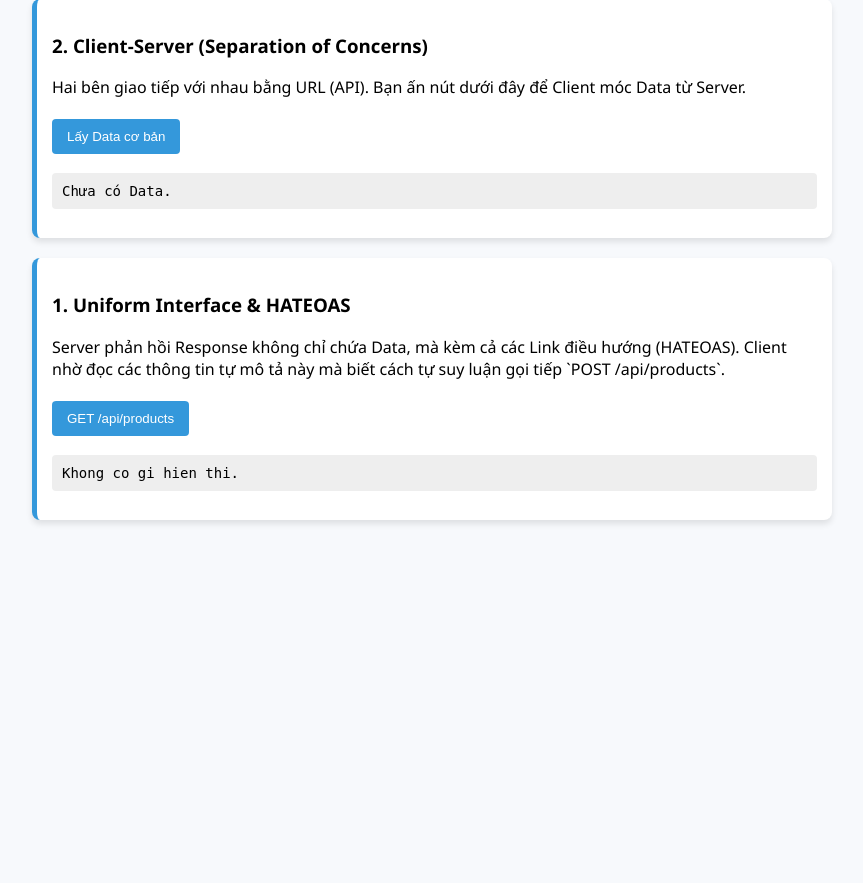
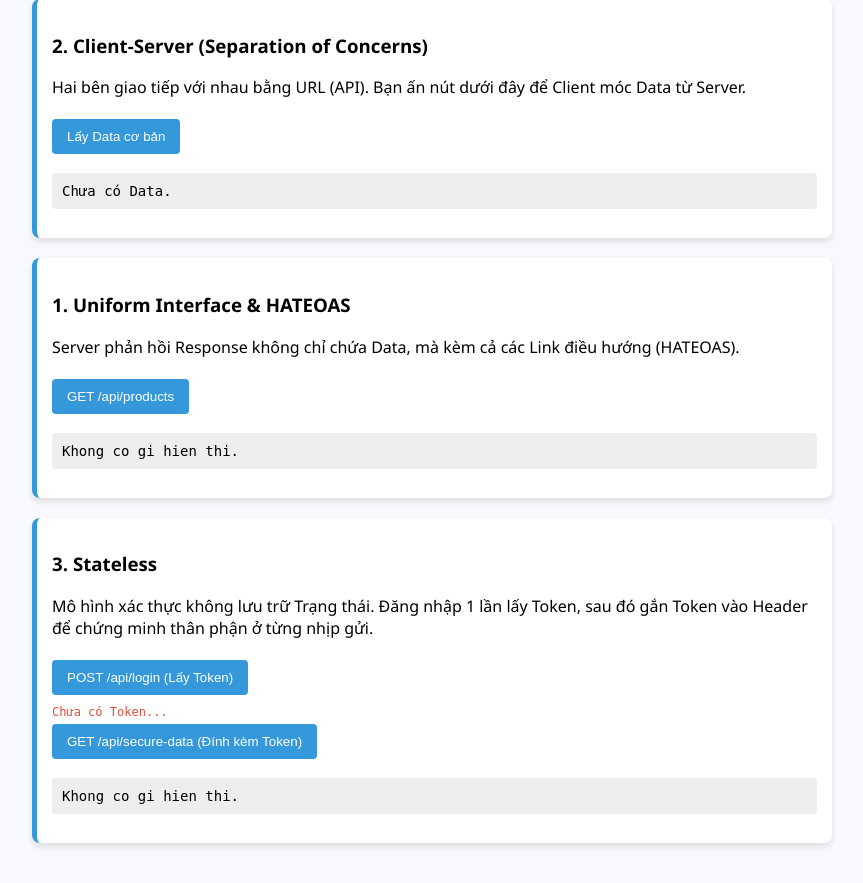
Before and after one commit to congkx123789/2526II_INT3505_1, a Flask app: page / in a window 1280 px wide. Shown: the part 107-990 px from the top of the page, without its empty margins (208-1071 px from the left). Before the commit the page ends 631 px from the top, so only its background shows below. Run offline with Flask 3, Linux system fonts and the light colour scheme.

Commit message:
stateless

```diff
--- a/Week2/REST_Demo_Flask/app.py
+++ b/Week2/REST_Demo_Flask/app.py
@@ -1,6 +1,8 @@
 from flask import Flask, request, jsonify, render_template
+import jwt
 
 app = Flask(__name__)
+app.config['SECRET_KEY'] = 'my_super_secret_key'
 
 # Mock Database
 db_products = [
@@ -18,13 +20,8 @@ def index():
 # ==========================================================
 # 1. Uniform Interface & HATEOAS
 # ==========================================================
-# Cung cấp giao diện đồng nhất: '/api/products' (Dùng chung 1 Danh từ, khác Động từ GET/POST)
 @app.route('/api/products', methods=['GET'])
 def get_products():
-    """
-    HATEOAS: Phản hồi không chỉ có Data, mà có đính kèm các hyperlink
-    hướng dẫn Client hành động tiếp theo có thể làm gì với Resource này.
-    """
     response_data = {
         "data": db_products,
         "links": [
@@ -36,12 +33,41 @@ def get_products():
 
 @app.route('/api/products', methods=['POST'])
 def add_product():
-    """
-    Sử dụng đúng HTTP Method POST để tạo mới tài nguyên thay vì dùng Endpoint lạ.
-    """
     new_product = request.json
     db_products.append(new_product)
     return jsonify({"message": "Product created successfully", "product": new_product}), 201
 
+# ==========================================================
+# 3. Stateless
+# ==========================================================
+@app.route('/api/login', methods=['POST'])
+def login():
+    """
+    Client lấy Token. Server KHÔNG LƯU session trong RAM hay ổ cứng.
+    """
+    data = request.json
+    if data and data.get('username') == 'admin':
+        token = jwt.encode({'user': 'admin'}, app.config['SECRET_KEY'], algorithm='HS256')
+        return jsonify({'token': token}), 200
+    return jsonify({'message': 'Invalid credentials'}), 401
+
+@app.route('/api/secure-data', methods=['GET'])
+def secure_data():
+    """
+    Client BẮT BUỘC gửi kèm Token ở mọi Request nếu muốn pass qua cửa này.
+    Server tự giải nghĩa Token chứ Server không tra Session từ Database.
+    Hệ thống lúc này có Scale 10 máy lên cũng không sập vì chia sẻ Session dễ dàng.
+    """
+    token = request.headers.get('Authorization')
+    if not token:
+        return jsonify({'message': 'Token is missing!'}), 401
+
+    try:
+        token = token.split(" ")[1] # Xóa chữ Bearer
+        decoded = jwt.decode(token, app.config['SECRET_KEY'], algorithms=['HS256'])
+        return jsonify({'message': 'Welcome admin!', 'secret_data': 'Phi trạng thái có nghĩa là Server quên bạn ngay sau khi gửi xong Request.'})
+    except Exception as e:
+        return jsonify({'message': 'Token is invalid!', 'error': str(e)}), 401
+
 if __name__ == '__main__':
     app.run(debug=True, port=5000)
--- a/Week2/REST_Demo_Flask/templates/index.html
+++ b/Week2/REST_Demo_Flask/templates/index.html
@@ -33,6 +33,14 @@
       }
       button:hover { background-color: #2980b9; }
       pre { background: #eee; padding: 10px; border-radius: 4px; font-size: 14px; }
+      .secret-token {
+        display: block;
+        word-break: break-all;
+        font-family: monospace;
+        font-size: 12px;
+        color: #e74c3c;
+        margin-top: 5px;
+      }
     </style>
   </head>
   <body>
@@ -51,25 +59,61 @@
       <h3>1. Uniform Interface & HATEOAS</h3>
       <p>
         Server phản hồi Response không chỉ chứa Data, mà kèm cả các Link điều hướng (HATEOAS).
-        Client nhờ đọc các thông tin tự mô tả này mà biết cách tự suy luận gọi tiếp `POST /api/products`.
       </p>
       <button onclick="fetchUniformData()">GET /api/products</button>
       <pre id="uniform-out">Khong co gi hien thi.</pre>
     </div>
 
+    <div class="section" id="c3-stateless">
+      <h3>3. Stateless</h3>
+      <p>
+        Mô hình xác thực không lưu trữ Trạng thái. Đăng nhập 1 lần lấy Token, sau đó gắn Token vào Header để chứng minh thân phận ở từng nhịp gửi.
+      </p>
+      <button onclick="loginAndGetToken()">POST /api/login (Lấy Token)</button>
+      <span class="secret-token" id="token-display">Chưa có Token...</span>
+      <button onclick="fetchSecureData()">GET /api/secure-data (Đính kèm Token)</button>
+      <pre id="stateless-out">Khong co gi hien thi.</pre>
+    </div>
+
     <script>
       // --- 2. Client-Server ---
       async function fetchBasicData() {
-        // ... (demo basic fetch)
+        // ...
       }
 
       // --- 1. Uniform Interface ---
       async function fetchUniformData() {
-        const res = await fetch("/api/products");
+        // ...
+      }
+
+      // --- 3. Stateless ---
+      let jwtToken = "";
+
+      async function loginAndGetToken() {
+        const res = await fetch("/api/login", {
+          method: "POST",
+          headers: { "Content-Type": "application/json" },
+          body: JSON.stringify({ username: "admin" }),
+        });
         const data = await res.json();
+        jwtToken = data.token;
+        document.getElementById("token-display").textContent = "Phiên Client đang cầm Token JWT: " + jwtToken;
+      }
 
-        // Render toàn bộ JSON bao gồm cả mảng 'links' HATEOAS
-        document.getElementById("uniform-out").textContent = JSON.stringify(data, null, 2);
+      async function fetchSecureData() {
+        if (!jwtToken) {
+          alert("Lỗi bảo mật! Cần lấy Token trước khi móc API này.");
+          return;
+        }
+
+        // Client đính JWT Token vào Authorization Header theo chuẩn Bearer
+        const res = await fetch("/api/secure-data", {
+          headers: { Authorization: `Bearer ${jwtToken}` },
+        });
+
+        const data = await res.json();
+        document.getElementById("stateless-out").textContent =
+          `Mã Phản hồi Server (Status): ${res.status}\nData Giải mã: ${JSON.stringify(data, null, 2)}`;
       }
     </script>
   </body>
```
